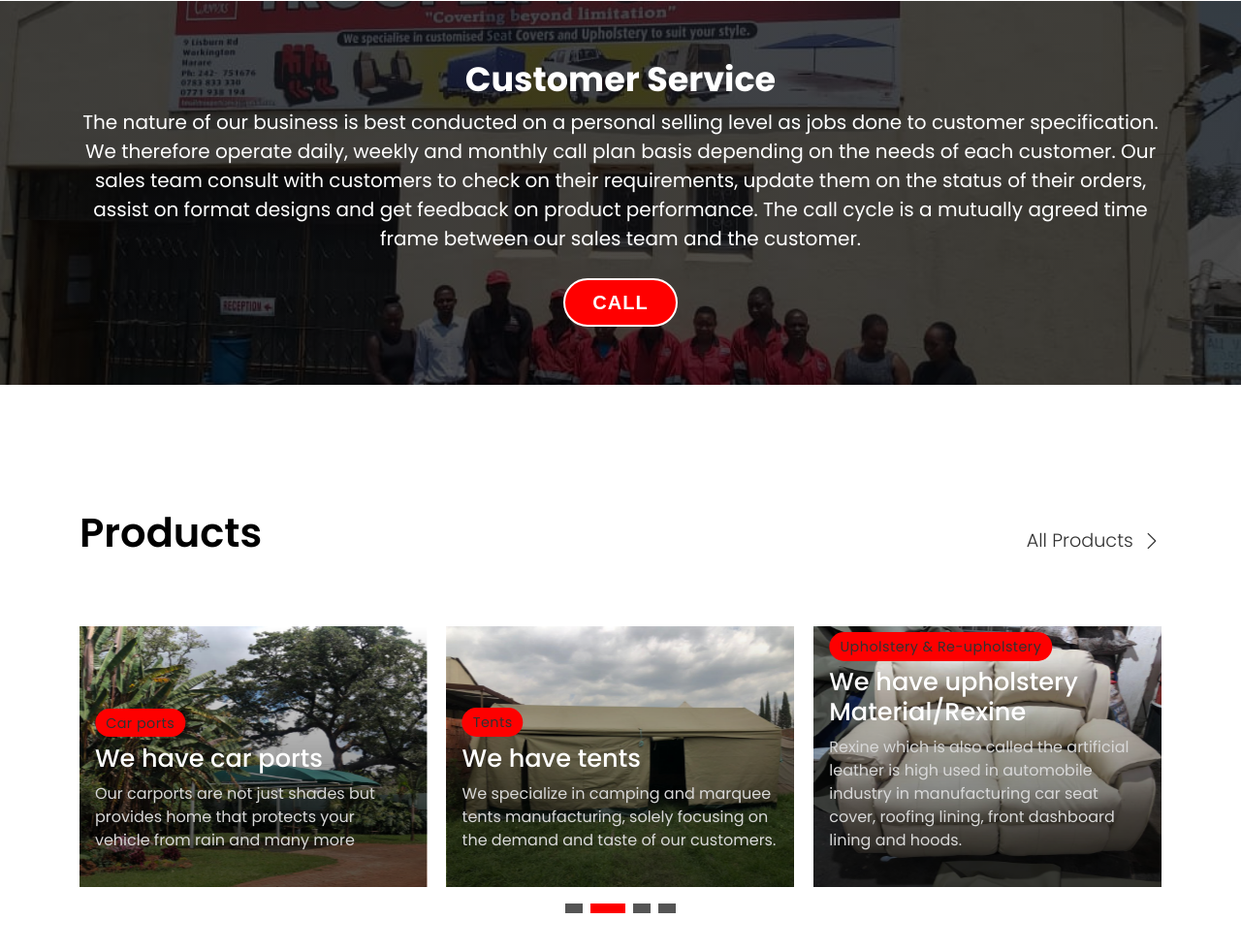
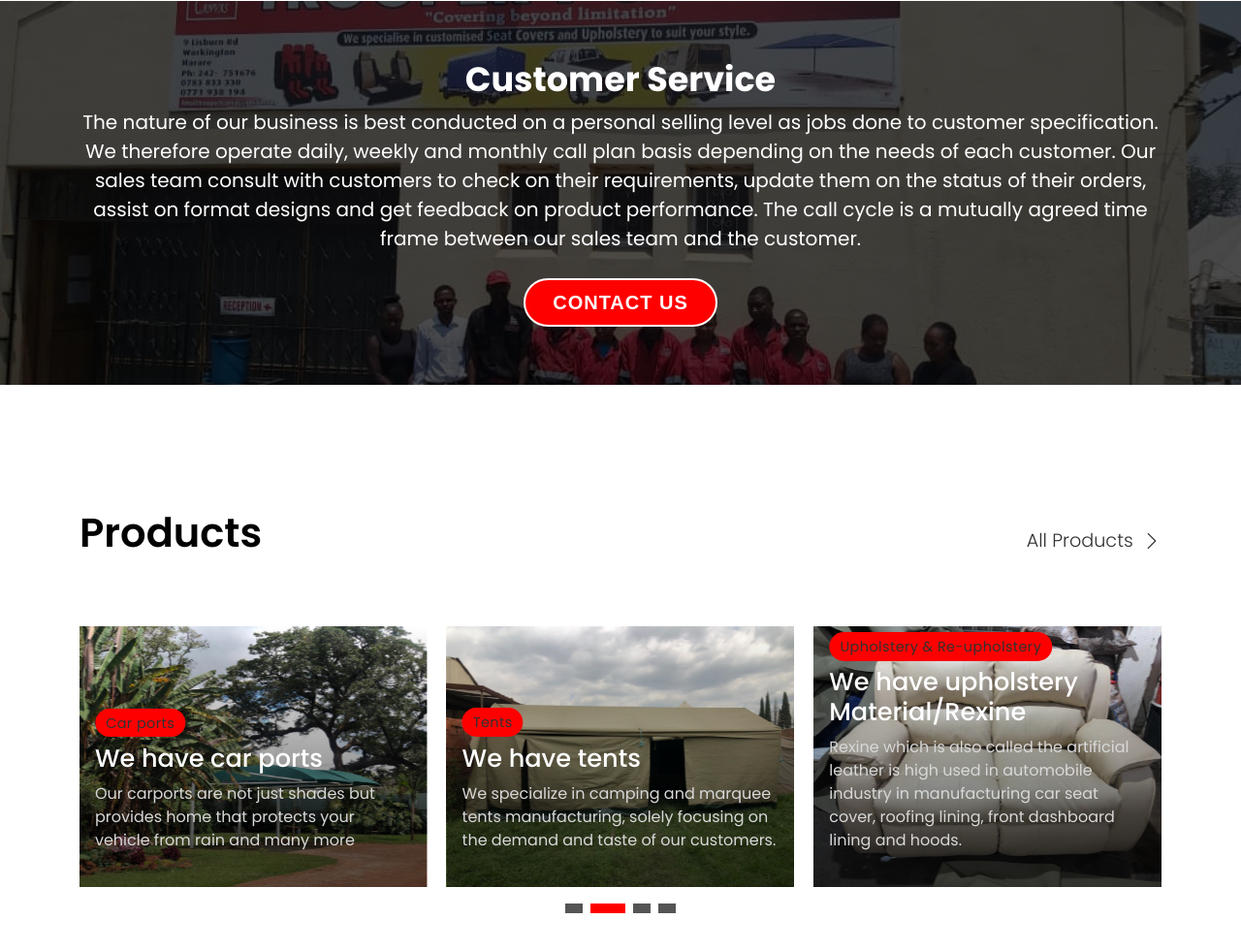
Before and after one commit to Dempssey/Dempssey.github.io, a plain HTML site: page index.html in a window 1280 px wide. Shown: the part 1865-2846 px from the top of the page at 97% size. Drawn offline with Linux system fonts and the light colour scheme.

Commit message:
Update index.html

```diff
--- a/index.html
+++ b/index.html
@@ -275,7 +275,7 @@
         <div class="text-center" data-aos="zoom-in">
           <h3>Customer Service</h3>
           <p> The nature of our business is best conducted on a personal selling level as jobs done to customer specification. We therefore operate daily, weekly and monthly call plan basis depending on the needs of each customer. Our sales team consult with customers to check on their requirements, update them on the status of their orders, assist on format designs and get feedback on product performance. The call cycle is a mutually agreed time frame between our sales team and the customer.</p>
-          <a class="cta-btn" href="tel:263783833330">Call</a>
+          <a class="cta-btn" href="tel:263783833330">Contact Us</a>
         </div>
 
       </div>
```
